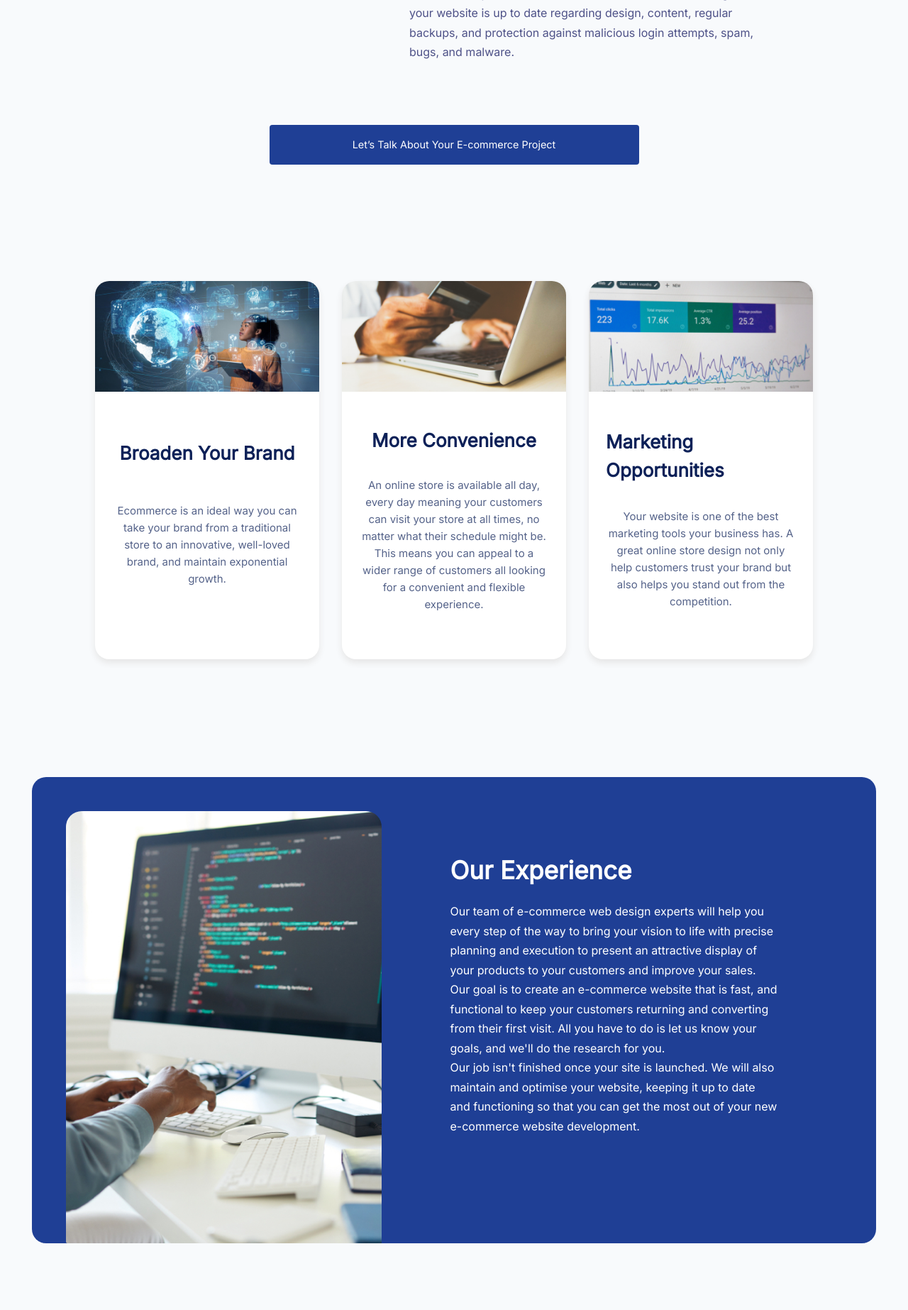
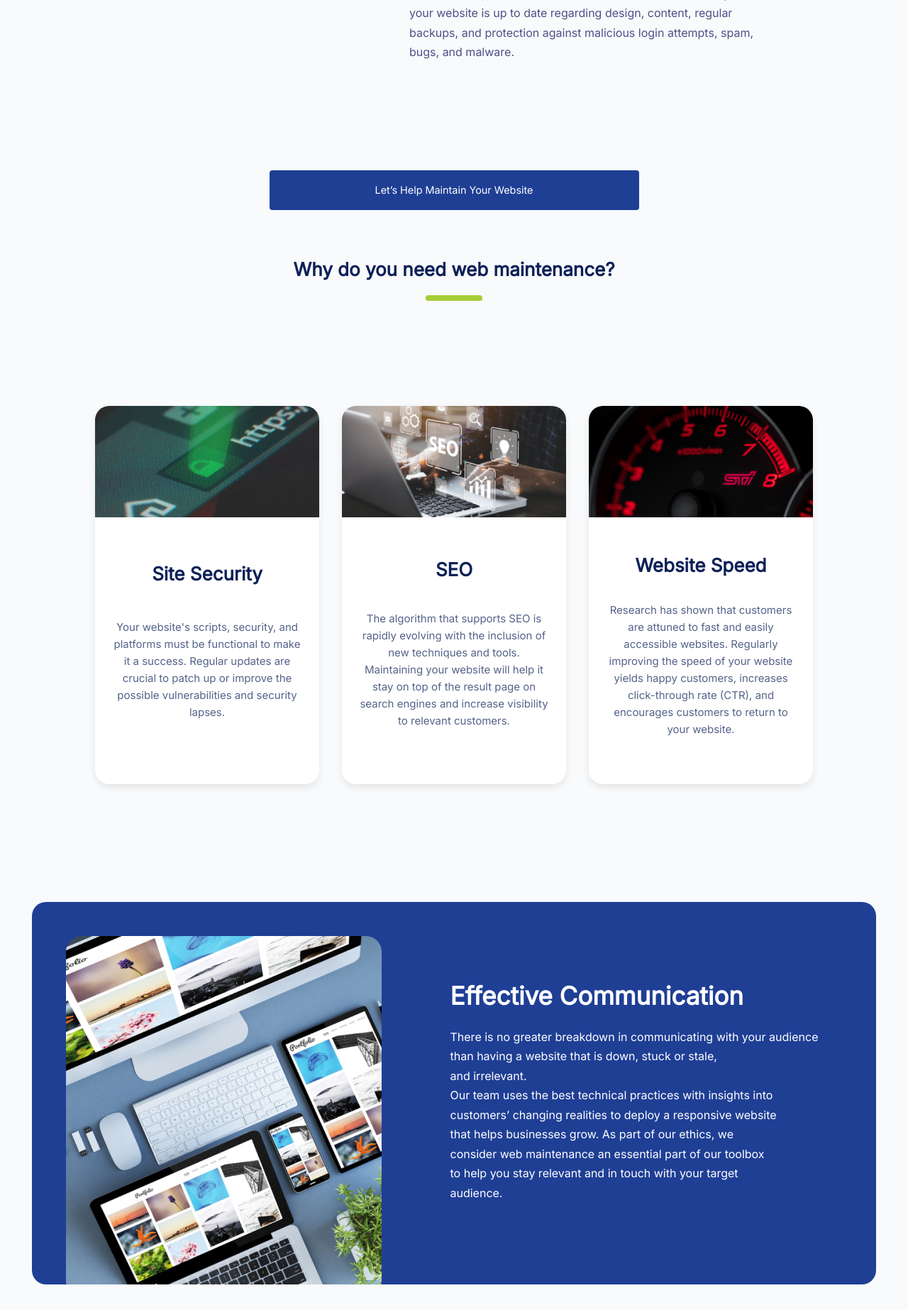
Before and after one commit to EbukaPeter55/Archware-website, a Laravel app: page /web-maintenance in a window 1280 px wide. Shown: the part 817-2663 px from the top of the page at 71% size. Run offline with Laravel 8, Linux system fonts and the light colour scheme; some libraries are stand-ins or nearby versions.

Commit message:
web-maintenance page

```diff
--- a/resources/views/services/web-maintenance.blade.php
+++ b/resources/views/services/web-maintenance.blade.php
@@ -54,15 +54,22 @@
         </div>
     </section>
 
-    <section class="my-3 py-3">
+    <section class="mt-5 pt-5">
         <div class="container justify-content-center">
             <div class="row">
                 <a class="py-3" style="text-align:center;">
                     <button
                         style="background: #1F3F95;border-radius: 4px;border:none; width:521px; height: 56px; color:#FFFFFF">
-                        Let’s Talk About Your E-commerce Project
+                        Let’s Help Maintain Your Website
                     </button>
                 </a>
+                <div style="text-align:center;">
+                    <h1 class="fw-bold archware_h1 pt-5"
+                        style="font-weight: 700; font-size:26px; line-height: 40.3px; color: #0D2158;">
+                        Why do you need web maintenance?
+                    </h1>
+                    <hr class="container archware_header_underline" />
+                </div>
             </div>
         </div>
     </section>
@@ -73,15 +80,15 @@
 
             <div class="col-md-4 p-3">
                 <div class="card" style="border-radius: 20px; box-shadow: 0 5px 10px #e6e6e6; height: 37em;">
-                    <img src="/customImages/Broaden Your Brand.jpg" class="card-img-top" alt="...">
+                    <img src="/customImages/site security.png" class="card-img-top" alt="...">
                     <div class="card-body d-flex justify-content-center align-items-center flex-wrap p-4">
                         <div class="pt-1" style="font-weight: 700; font-size:26px; line-height: 40.3px; color: #0D2158;">
-                            Broaden Your Brand
+                            Site Security
                         </div>
                         <p class="card-text archware-text-dull"
                             style="color: #0d2158; font-size: 15px; text-align: center; margin-bottom: auto;">
-                            Ecommerce is an ideal way you can take your brand from a traditional store to an innovative,
-                            well-loved brand, and maintain exponential growth.
+                            Your website's scripts, security, and platforms must be functional to make it a success. Regular
+                            updates are crucial to patch up or improve the possible vulnerabilities and security lapses.
                         </p>
                     </div>
                 </div>
@@ -89,16 +96,16 @@
 
             <div class="col-md-4 p-3">
                 <div class="card" style="border-radius: 20px; box-shadow: 0 5px 10px #e6e6e6; height: 37em;">
-                    <img src="/customImages/More Convenience.png" class="card-img-top" alt="...">
+                    <img src="/customImages/seo.png" class="card-img-top" alt="...">
                     <div class="card-body d-flex justify-content-center align-items-center flex-wrap p-4">
                         <div class="pt-1" style="font-weight: 700; font-size:26px; line-height: 40.3px; color: #0D2158;">
-                            More Convenience
+                            SEO
                         </div>
                         <p class="card-text archware-text-dull"
                             style="color: #0d2158; font-size: 15px; text-align: center; margin-bottom: auto;">
-                            An online store is available all day, every day meaning your customers can visit your store at
-                            all times, no matter what their schedule might be. This means you can appeal to a wider range of
-                            customers all looking for a convenient and flexible experience.
+                            The algorithm that supports SEO is rapidly evolving with the inclusion of new techniques and
+                            tools. Maintaining your website will help it stay on top of the result page on search engines
+                            and increase visibility to relevant customers.
                         </p>
                     </div>
                 </div>
@@ -106,15 +113,16 @@
 
             <div class="col-md-4 p-3">
                 <div class="card" style="border-radius: 20px; box-shadow: 0 5px 10px #e6e6e6; height: 37em;">
-                    <img src="/customImages/Marketing Opportunities.png" class="card-img-top" alt="...">
+                    <img src="/customImages/website speed.png" class="card-img-top" alt="...">
                     <div class="card-body d-flex justify-content-center align-items-center flex-wrap p-4">
                         <div class="pt-1" style="font-weight: 700; font-size:26px; line-height: 40.3px; color: #0D2158;">
-                            Marketing Opportunities
+                            Website Speed
                         </div>
                         <p class="card-text archware-text-dull"
                             style="color: #0d2158; font-size: 15px; text-align: center; margin-bottom: auto;">
-                            Your website is one of the best marketing tools your business has. A great online store design
-                            not only help customers trust your brand but also helps you stand out from the competition.
+                            Research has shown that customers are attuned to fast and easily accessible websites. Regularly
+                            improving the speed of your website yields happy customers, increases click-through rate (CTR),
+                            and encourages customers to return to your website.
                         </p>
                     </div>
                 </div>
@@ -128,22 +136,19 @@
         <div class="d-flex flex-row flex-wrap justify-items-center team-wrapper"
             style="background: #1F3F95; border-radius: 20px 20px;">
             <img class="img-fluid p-5" style="margin-bottom: -48px; margin-top: auto; border-radius: 70px 70px 30px 50px;"
-                src="/customImages/Our Experience.png">
+                src="/customImages/effective communication.png">
             <div class="team-section-right">
-                <h2>Our Experience</h2>
+                <h2>Effective Communication</h2>
                 <p>
-                    Our team of e-commerce web design experts will help you <br>
-                    every step of the way to bring your vision to life with precise <br>
-                    planning and execution to present an attractive display of <br>
-                    your products to your customers and improve your sales.<br>
-                    Our goal is to create an e-commerce website that is fast, and <br>
-                    functional to keep your customers returning and converting <br>
-                    from their first visit. All you have to do is let us know your <br>
-                    goals, and we'll do the research for you.<br>
-                    Our job isn't finished once your site is launched. We will also <br>
-                    maintain and optimise your website, keeping it up to date <br>
-                    and functioning so that you can get the most out of your new <br>
-                    e-commerce website development.
+                    There is no greater breakdown in communicating with your audience <br>
+                    than having a website that is down, stuck or stale, <br>
+                    and irrelevant. <br>
+                    Our team uses the best technical practices with insights into <br>
+                    customers’ changing realities to deploy a responsive website <br>
+                    that helps businesses grow. As part of our ethics, we <br>
+                    consider web maintenance an essential part of our toolbox <br>
+                    to help you stay relevant and in touch with your target <br>
+                    audience.
                 </p>
             </div>
         </div>
@@ -153,12 +158,12 @@
         <div class="container justify-content-center">
             <div class="row">
                 <p style="font-weight: 600;font-size: 30px;line-height: 72px;color: #0D2158; text-align:center">
-                    Let's create an e-commerce store as great as your products
+                    Get more out of your website today!
                 </p>
                 <a class="py-3" style="text-align:center;">
                     <button
-                        style="background: #1F3F95;border-radius: 4px;border:none; width:312px; height: 56px; color:#FFFFFF">
-                        Get In Touch For a Quote
+                        style="background: #1F3F95;border-radius: 4px;border:none; width:214px; height: 56px; color:#FFFFFF">
+                        Contact Us
                     </button>
                 </a>
             </div>
```
